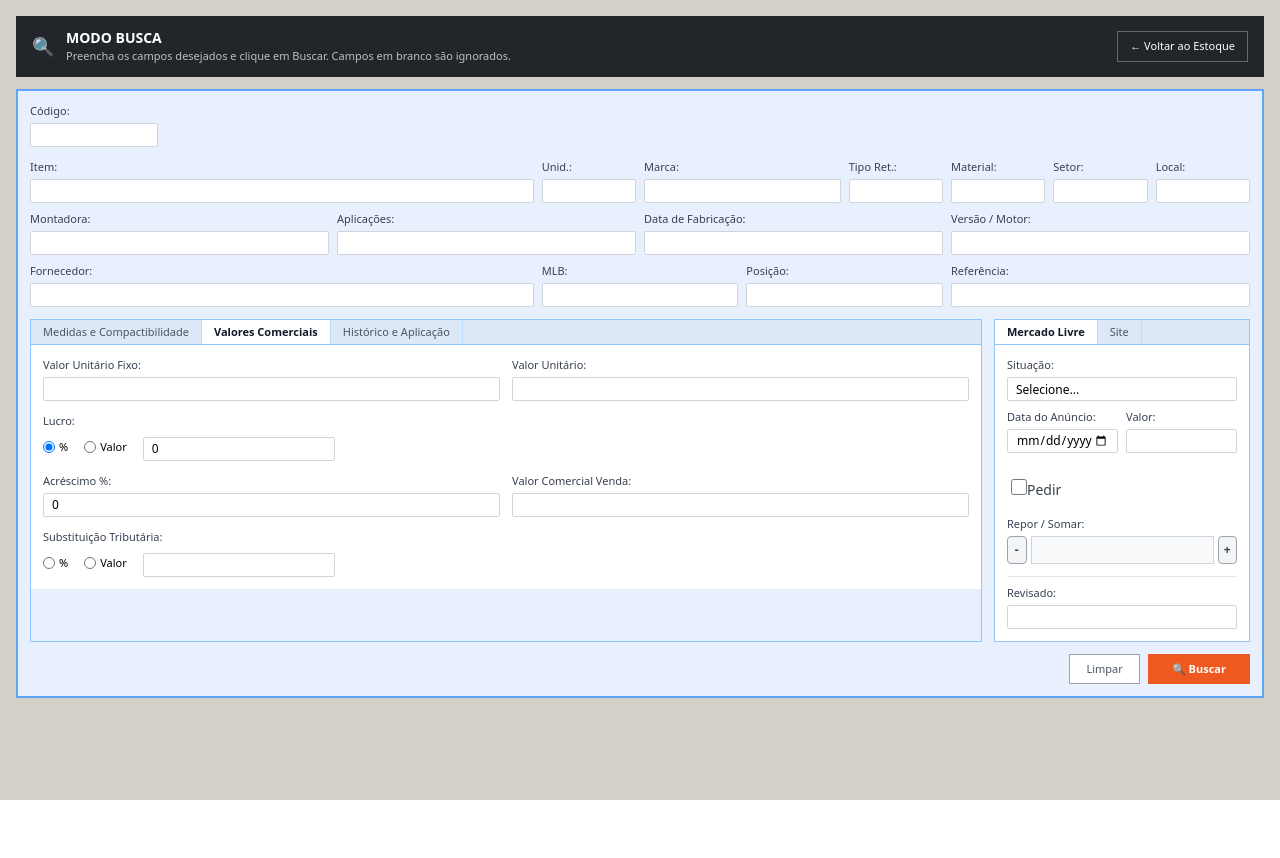
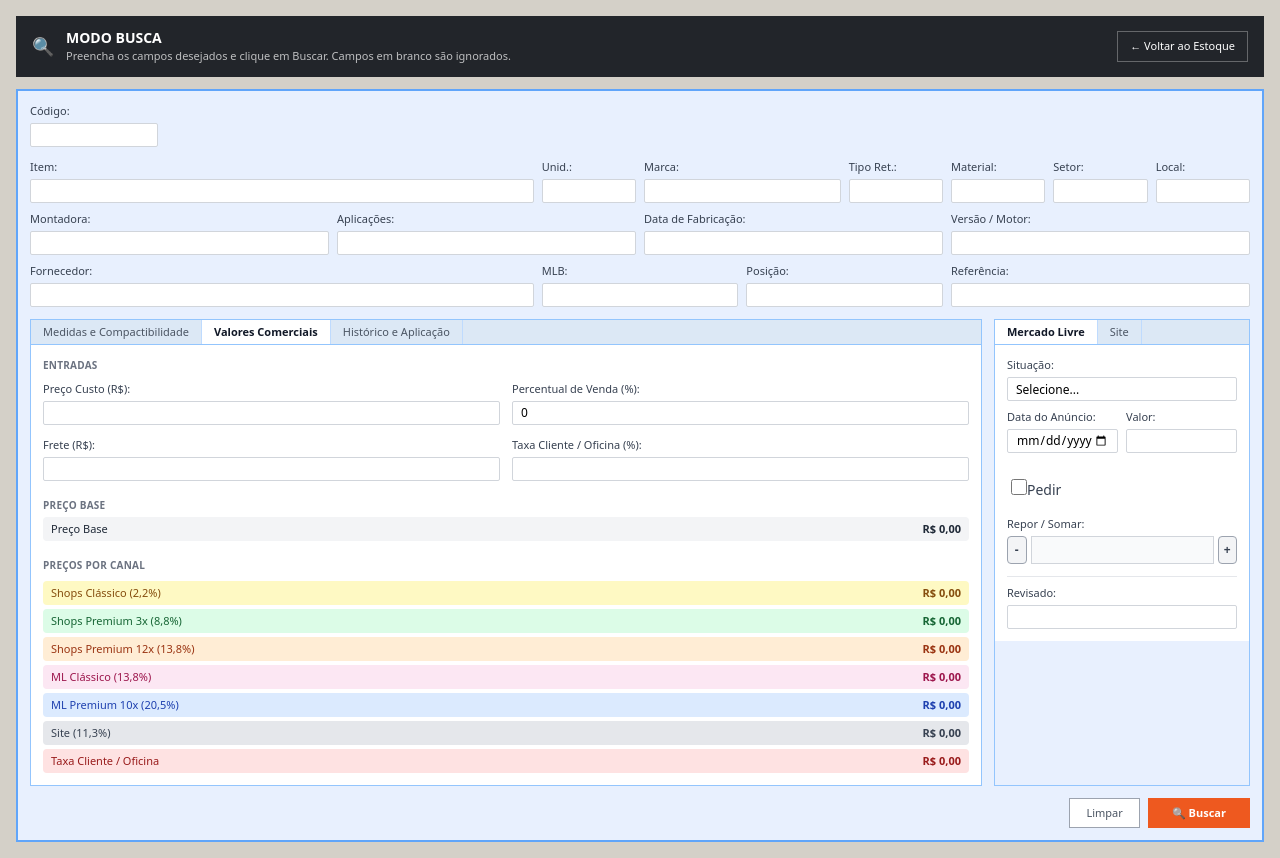
Before and after one commit to Marcos-Andrade22/ERP_Prototype, a React (Vite) app in the folder mlb-editor/: page /estoque/busca in a window 1280 px wide. Both pictures are taken after a click on the button "Valores Comerciais". Before the commit the page ends 800 px from the top, so only its background shows below. Built offline with nearby package versions, Linux system fonts and the light colour scheme; the HTML template or start-up script is replaced by a standard one.

Commit message:
feat(tab-valores): implementa lógica da calculadora de custos com preços por canal

```diff
--- a/mlb-editor/src/features/estoque/ui/tabs/TabValores.tsx
+++ b/mlb-editor/src/features/estoque/ui/tabs/TabValores.tsx
@@ -1,4 +1,3 @@
-import { TextInput } from "../../../../components/forms/inputs/TextInput";
 import { NumberInput } from "../../../../components/forms/inputs/NumberInput";
 import type { EstoqueItem } from "../../model/EstoqueItem";
 
@@ -7,106 +6,146 @@ type Props = {
     handleChange: (key: keyof EstoqueItem) => (value: any) => void;
 };
 
+// Taxas fixas conforme calculadora
+const TAXAS = {
+    shopsClassico:   0.022,
+    shopsPremium3x:  0.088,
+    shopsPremium12x: 0.138,
+    mlClassico:      0.138,
+    mlPremium10x:    0.205,
+    site:            0.113,
+};
+
+function calcular(item: EstoqueItem) {
+    const precoCusto         = parseFloat(String(item.valorUnitarioFixo))   || 0;
+    const percentualVenda    = (parseFloat(String(item.lucroValor))          || 0) / 100;
+    const frete              = parseFloat(String(item.frete))               || 0;
+    const taxaClienteOficina = (parseFloat(String(item.taxaClienteOficina)) || 0) / 100;
+
+    const precoBase = precoCusto * (1 + percentualVenda);
+
+    return {
+        precoBase,
+        shopsClassico:   precoBase * (1 + TAXAS.shopsClassico)   + frete,
+        shopsPremium3x:  precoBase * (1 + TAXAS.shopsPremium3x)  + frete,
+        shopsPremium12x: precoBase * (1 + TAXAS.shopsPremium12x) + frete,
+        mlClassico:      precoBase * (1 + TAXAS.mlClassico)      + frete,
+        mlPremium10x:    precoBase * (1 + TAXAS.mlPremium10x)    + frete,
+        site:            precoBase * (1 + TAXAS.site),
+        taxaCliente:     precoBase * (1 + taxaClienteOficina),
+    };
+}
+
+function fmt(value: number): string {
+    return value.toLocaleString("pt-BR", { style: "currency", currency: "BRL" });
+}
+
+interface ResultRowProps {
+    label: string;
+    value: number;
+    colorClass: string;
+}
+
+function ResultRow({ label, value, colorClass }: ResultRowProps) {
+    return (
+        <div className={`flex items-center justify-between px-2 py-1 rounded text-[11px] font-medium ${colorClass}`}>
+            <span>{label}</span>
+            <span className="font-semibold tabular-nums">{fmt(value)}</span>
+        </div>
+    );
+}
+
 export function TabValores({ item, handleChange }: Props) {
+    const resultados = calcular(item);
+
     return (
-        <div className="p-3 grid grid-cols-2 gap-3">
-            <TextInput
-                label="Valor Unitário Fixo:"
-                value={item.valorUnitarioFixo}
-                onChange={handleChange("valorUnitarioFixo")}
-            />
-            <TextInput
-                label="Valor Unitário:"
-                value={item.valorUnitario}
-                onChange={handleChange("valorUnitario")}
-            />
+        <div className="p-3 flex flex-col gap-4">
 
-            {/* Lucro */}
-            <div className="col-span-2">
-                <span className="text-[11px] font-medium text-gray-700">Lucro:</span>
-                <div className="flex items-center gap-4 mt-1">
-                    <label className="flex items-center gap-1 text-[11px]">
-                        <input
-                            type="radio"
-                            name="lucroTipo"
-                            value="percent"
-                            checked={item.lucroTipo === "percent"}
-                            onChange={() => handleChange("lucroTipo")("percent")}
-                            className="h-3 w-3"
-                        />
-                        %
-                    </label>
-                    <label className="flex items-center gap-1 text-[11px]">
-                        <input
-                            type="radio"
-                            name="lucroTipo"
-                            value="valor"
-                            checked={item.lucroTipo === "valor"}
-                            onChange={() => handleChange("lucroTipo")("valor")}
-                            className="h-3 w-3"
-                        />
-                        Valor
-                    </label>
+            {/* ENTRADAS */}
+            <div>
+                <p className="text-[10px] font-semibold text-gray-500 uppercase tracking-wide mb-2">
+                    Entradas
+                </p>
+                <div className="grid grid-cols-2 gap-3">
                     <NumberInput
-                        label=""
+                        label="Preço Custo (R$):"
+                        value={item.valorUnitarioFixo}
+                        onChange={handleChange("valorUnitarioFixo")}
+                    />
+                    <NumberInput
+                        label="Percentual de Venda (%):"
                         value={item.lucroValor}
                         onChange={handleChange("lucroValor")}
-                        className="w-24"
+                    />
+                    <NumberInput
+                        label="Frete (R$):"
+                        value={item.frete}
+                        onChange={handleChange("frete")}
+                    />
+                    <NumberInput
+                        label="Taxa Cliente / Oficina (%):"
+                        value={item.taxaClienteOficina}
+                        onChange={handleChange("taxaClienteOficina")}
                     />
                 </div>
             </div>
 
-            <NumberInput
-                label="Acréscimo %:"
-                value={item.acrescimoPercent}
-                onChange={handleChange("acrescimoPercent")}
-            />
-            <TextInput
-                label="Valor Comercial Venda:"
-                value={item.valorComercialVenda}
-                onChange={handleChange("valorComercialVenda")}
-            />
+            {/* PREÇO BASE */}
+            <div>
+                <p className="text-[10px] font-semibold text-gray-500 uppercase tracking-wide mb-1">
+                    Preço Base
+                </p>
+                <ResultRow
+                    label="Preço Base"
+                    value={resultados.precoBase}
+                    colorClass="bg-gray-100 text-gray-800"
+                />
+            </div>
 
-            {/* Substituição Tributária */}
-            <div className="col-span-2">
-                <span className="text-[11px] font-medium text-gray-700">
-                    Substituição Tributária:
-                </span>
-                <div className="flex items-center gap-4 mt-1">
-                    <label className="flex items-center gap-1 text-[11px]">
-                        <input
-                            type="radio"
-                            name="stTipo"
-                            value="percent"
-                            checked={item.substituicaoTributariaTipo === "percent"}
-                            onChange={() =>
-                                handleChange("substituicaoTributariaTipo")("percent")
-                            }
-                            className="h-3 w-3"
-                        />
-                        %
-                    </label>
-                    <label className="flex items-center gap-1 text-[11px]">
-                        <input
-                            type="radio"
-                            name="stTipo"
-                            value="valor"
-                            checked={item.substituicaoTributariaTipo === "valor"}
-                            onChange={() =>
-                                handleChange("substituicaoTributariaTipo")("valor")
-                            }
-                            className="h-3 w-3"
-                        />
-                        Valor
-                    </label>
-                    <TextInput
-                        label=""
-                        value={item.substituicaoTributariaValor}
-                        onChange={handleChange("substituicaoTributariaValor")}
-                        className="w-24"
+            {/* RESULTADOS CALCULADOS */}
+            <div>
+                <p className="text-[10px] font-semibold text-gray-500 uppercase tracking-wide mb-2">
+                    Preços por Canal
+                </p>
+                <div className="flex flex-col gap-1">
+                    <ResultRow
+                        label="Shops Clássico (2,2%)"
+                        value={resultados.shopsClassico}
+                        colorClass="bg-yellow-100 text-yellow-800"
+                    />
+                    <ResultRow
+                        label="Shops Premium 3x (8,8%)"
+                        value={resultados.shopsPremium3x}
+                        colorClass="bg-green-100 text-green-800"
+                    />
+                    <ResultRow
+                        label="Shops Premium 12x (13,8%)"
+                        value={resultados.shopsPremium12x}
+                        colorClass="bg-orange-100 text-orange-800"
+                    />
+                    <ResultRow
+                        label="ML Clássico (13,8%)"
+                        value={resultados.mlClassico}
+                        colorClass="bg-pink-100 text-pink-800"
+                    />
+                    <ResultRow
+                        label="ML Premium 10x (20,5%)"
+                        value={resultados.mlPremium10x}
+                        colorClass="bg-blue-100 text-blue-800"
+                    />
+                    <ResultRow
+                        label="Site (11,3%)"
+                        value={resultados.site}
+                        colorClass="bg-gray-200 text-gray-700"
+                    />
+                    <ResultRow
+                        label="Taxa Cliente / Oficina"
+                        value={resultados.taxaCliente}
+                        colorClass="bg-red-100 text-red-800"
                     />
                 </div>
             </div>
+
         </div>
     );
 }
```
